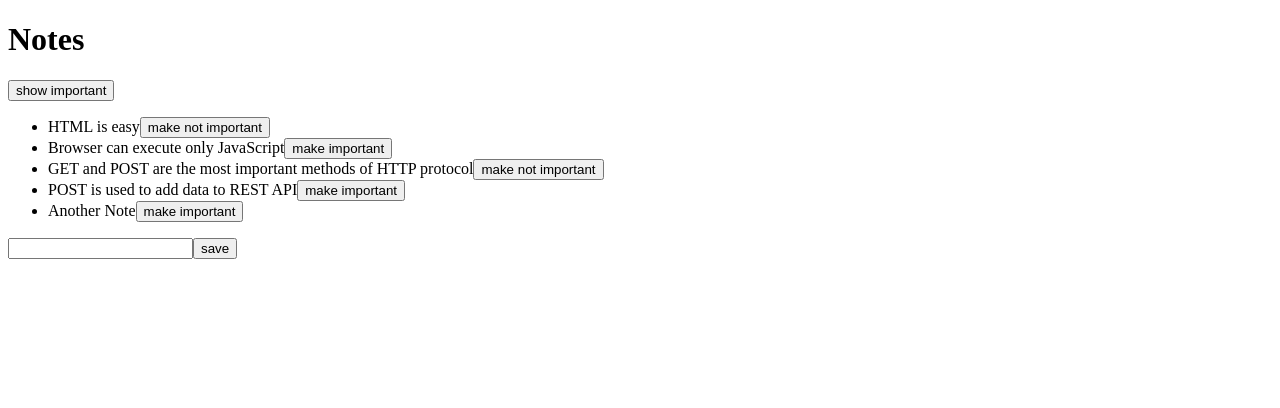
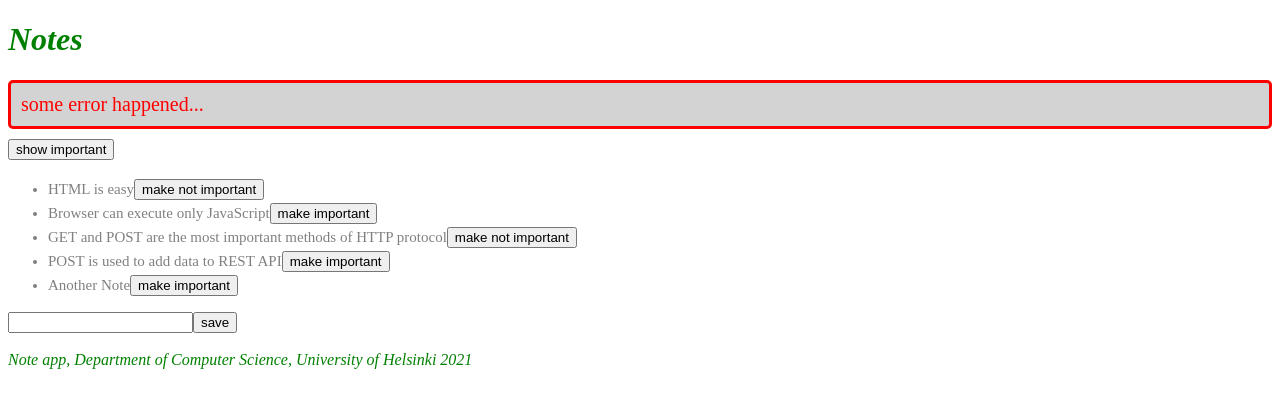
Before and after one commit to latrell-lee0919/fsonotes, a React (Create React App) app: page / in a window 1280 px wide. Shown: the top 408 px of the page. Built offline with nearby package versions, Linux system fonts and the light colour scheme; data requests are answered from the project's data file.

Commit message:
updated code to match part e in module 2

```diff
--- a/src/App.js
+++ b/src/App.js
@@ -1,11 +1,14 @@
 import React, { useState, useEffect } from 'react'
 import noteService from './services/notes'
 import Note from './components/Note'
+import Notification from './components/Notifcation'
+import Footer from './components/Footer'
 
 const App = () => {
   const [notes, setNotes] = useState([])
   const [newNote, setNewNote] = useState('')
   const [showAll, setShowAll] = useState(true)
+  const [errorMessage, setErrorMessage] = useState('some error happened...')
 
   useEffect(() => {
     noteService
@@ -25,9 +28,12 @@
       setNotes(notes.map(note => note.id !== id ? note : returnedNote))
     })
     .catch(error => {
-      alert(
-        `the note '${note.content}' was already deleted from server'`
+      setErrorMessage(
+        `Note '${note.content}' was already removed from server`
       )
+      setTimeout(() => {
+        setErrorMessage(null)
+      }, 5000)
       setNotes(notes.filter(n => n.id !== id))
     })
 
@@ -63,6 +69,7 @@
     <div>
       <h1>Notes</h1>
       <div>
+        <Notification message={errorMessage}/>
         <button onClick={() => setShowAll(!showAll)}>
           show {showAll ? 'important' : 'all' }
         </button>
@@ -83,6 +90,7 @@
           />
           <button type="submit">save</button>
       </form>
+      <Footer />
     </div>
   )
 }
--- /dev/null
+++ b/src/components/Footer.js
@@ -0,0 +1,17 @@
+import React from 'react'
+
+const Footer = () => {
+    const footerStyle = {
+        color: 'green',
+        fontStyle: 'italic',
+        fontSize: 16
+    }
+    return (
+        <div style={footerStyle}>
+            <br />
+            <em>Note app, Department of Computer Science, University of Helsinki 2021</em>
+        </div>
+    )
+}
+
+export default Footer
--- a/src/components/Note.js
+++ b/src/components/Note.js
@@ -2,10 +2,11 @@
 
 const Note = ({ note, toggleImportance }) => {
   const label = note.important
-  ? 'make not important' : 'make important'
+  ? 'make not important'
+  : 'make important'
 
   return (
-    <li>
+    <li className='note'>
       {note.content}
       <button onClick={toggleImportance}>{label}</button>
     </li>
--- /dev/null
+++ b/src/components/Notifcation.js
@@ -0,0 +1,15 @@
+import React from 'react'
+
+const Notification = ({ message }) => {
+    if(message === null) {
+        return null
+    }
+
+    return (
+        <div className="error">
+            {message}
+        </div>
+    )
+}
+
+export default Notification
--- /dev/null
+++ b/src/index.css
@@ -0,0 +1,20 @@
+h1 {
+    color: green;
+    font-style: italic;
+}
+
+.note {
+    color: grey;
+    padding-top: 3px;
+    font-size: 15px;
+}
+
+.error {
+    color: red;
+    background: lightgrey;
+    font-size: 20px;
+    border-style: solid;
+    border-radius: 5px;
+    padding: 10px;
+    margin-bottom: 10px;
+}
--- a/src/index.js
+++ b/src/index.js
@@ -1,5 +1,6 @@
 import ReactDOM from 'react-dom'
 import App from './App.js'
+import './index.css'
 
 ReactDOM.render(
   <App />,
--- a/src/services/notes.js
+++ b/src/services/notes.js
@@ -16,4 +16,5 @@
     return request.then(response => response.data)
 }
 
+// eslint-disable-next-line import/no-anonymous-default-export
 export default { getAll, create, update }
```
